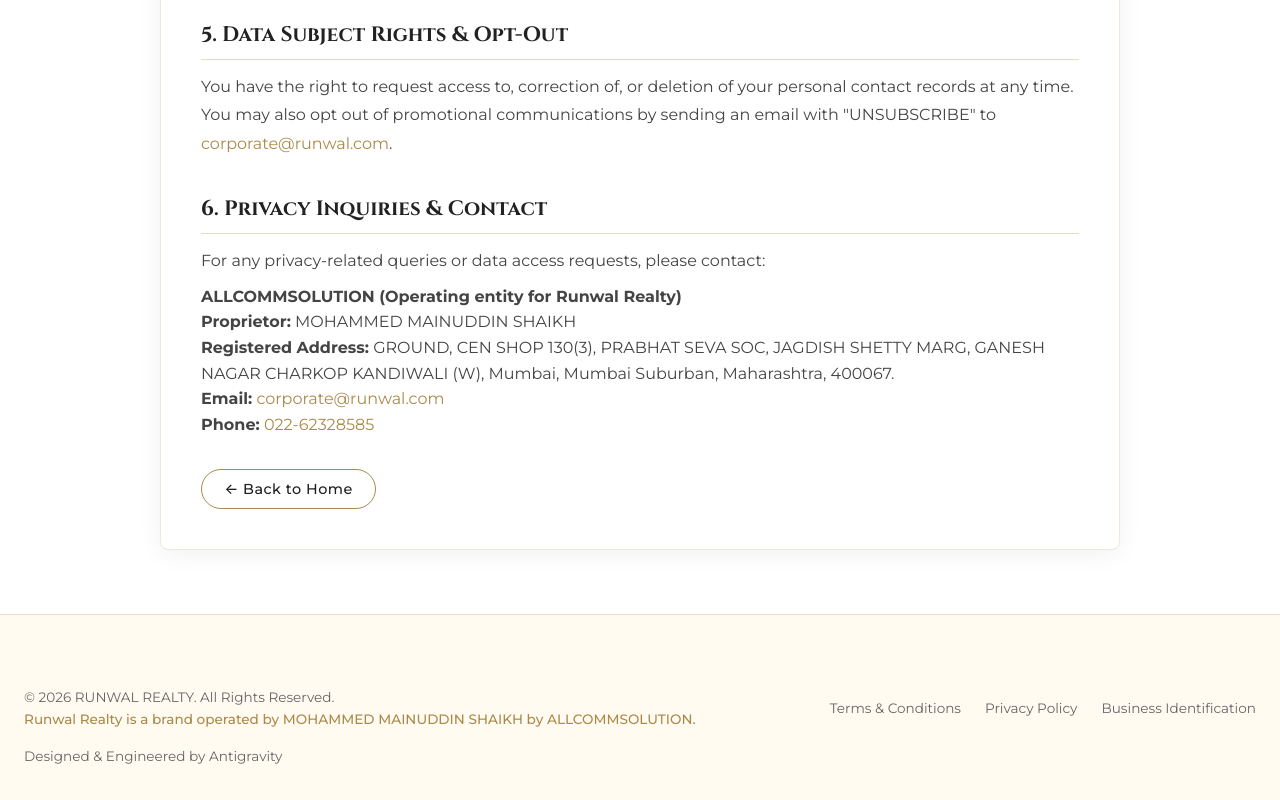
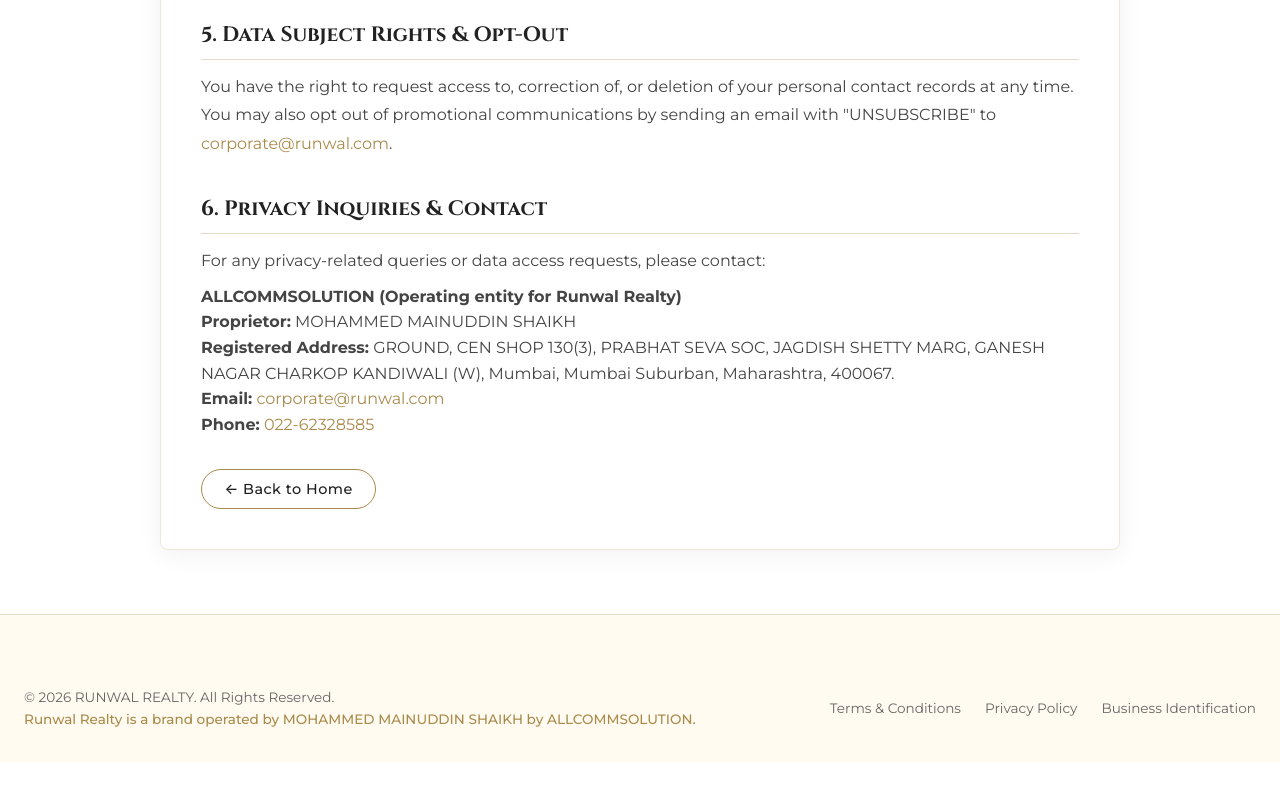
Before and after one commit to Hashmi273/Runwal-Realty, a website: page privacy-policy.html in a window 1280 px wide. Shown: the part 1682-2482 px from the top of the page. After the commit the page ends 2444 px from the top, so only its background shows below. Drawn offline with Linux system fonts and the light colour scheme.

Commit message:
Remove Designed & Engineered by Antigravity attribution from footers

```diff
--- a/privacy-policy.html
+++ b/privacy-policy.html
@@ -171,9 +171,6 @@
                     <a href="privacy-policy.html">Privacy Policy</a>
                     <a href="index.html#legal-brand-info">Business Identification</a>
                 </div>
-                <div>
-                    Designed & Engineered by Antigravity
-                </div>
             </div>
         </div>
     </footer>
```
Also changed, not shown: index.html (+0 -3 lines), terms-conditions.html (+0 -3 lines).
